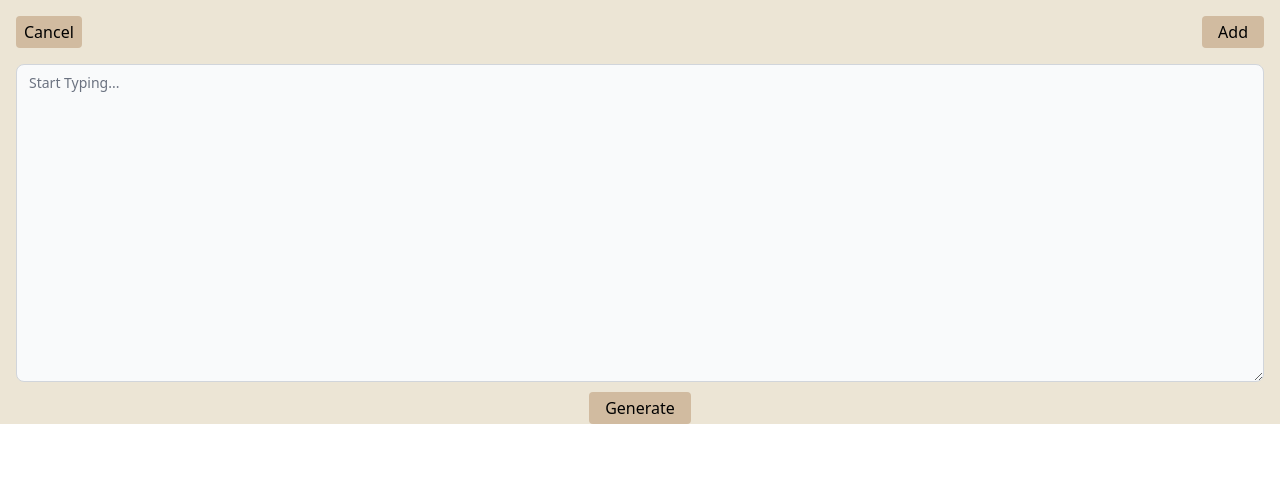
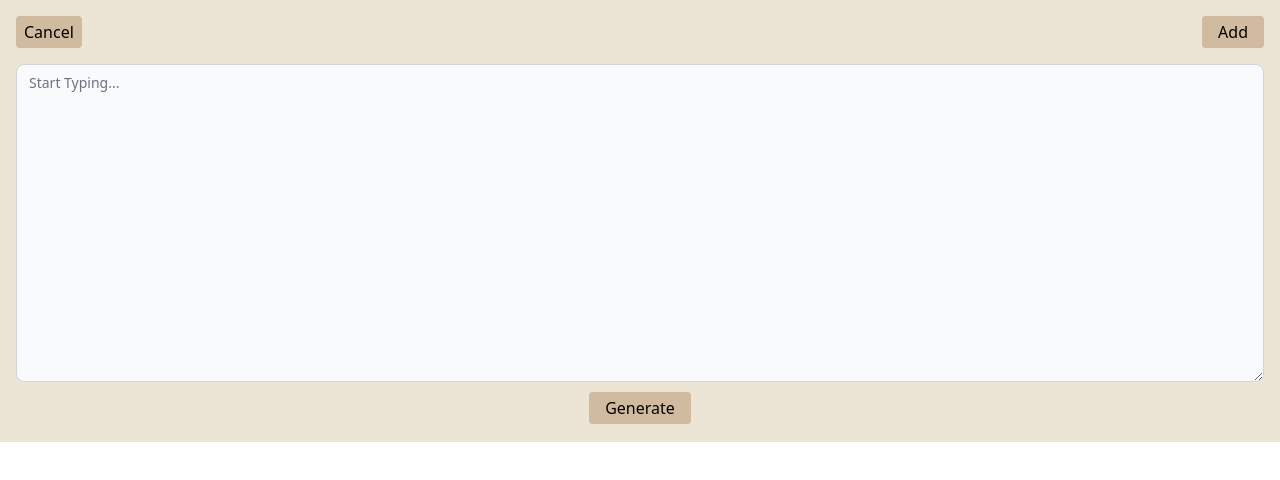
Before and after one commit to cohort-web-47/Capstone, a Next.js app in the folder frontend/: page /ai-prompt-description in a window 1280 px wide. Shown: the top 480 px of the page. Built offline with nearby package versions, Linux system fonts and the light colour scheme.

Commit message:
added page

```diff
--- a/frontend/src/app/ai-prompt-description/page.tsx
+++ b/frontend/src/app/ai-prompt-description/page.tsx
@@ -9,7 +9,7 @@ import {Dropdown} from "flowbite-react";
 export default function () {
     return (
         <>
-            <div className="bg-themeBackground">
+            <div className="bg-themeBackground pb-2">
                 <div className="mx-auto flex flex-row justify-between p-4">
                     <button className='bg-themeNavbar rounded px-2 py-1 hover:bg-yellow-500'>Cancel</button>
                     <button className='bg-themeNavbar rounded px-4 py-1 hover:bg-yellow-500'>Add</button>
```
